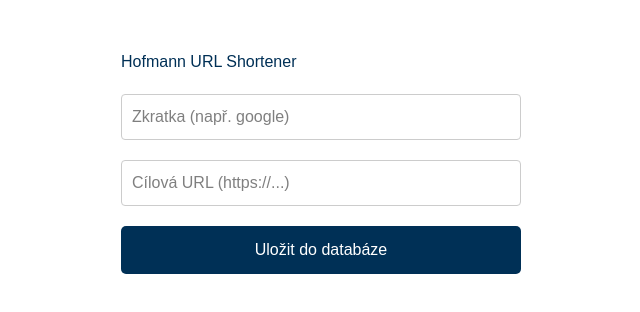
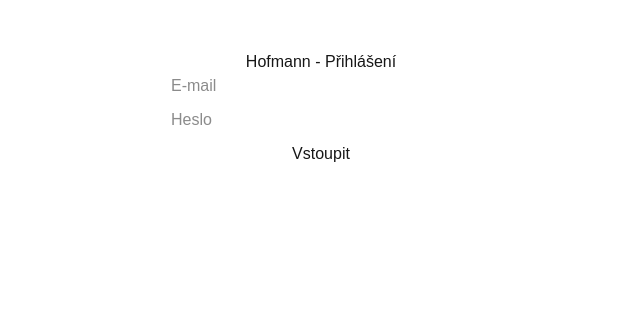
Before and after one commit to hofmann-dev-michal/url-shortener, a Next.js app: page / in a window 1280 px wide. Shown: the top 312 px of the page, without its empty margins (319-959 px from the left). Built offline with nearby package versions, Linux system fonts and the light colour scheme; no server answers.

Commit message:
Zprovozneni login systemu a ceske nazvy

```diff
--- a/app/[slug]/page.tsx
+++ b/app/[slug]/page.tsx
@@ -1,33 +1,25 @@
-import { createClient } from '@supabase/supabase-js';
-import { redirect } from 'next/navigation';
+import { createClient } from '@supabase/supabase-js'
+import { redirect } from 'next/navigation'
 
-const supabase = createClient(
-  process.env.NEXT_PUBLIC_SUPABASE_URL!,
-  process.env.NEXT_PUBLIC_SUPABASE_ANON_KEY!
-);
+const supabaseUrl = process.env.NEXT_PUBLIC_SUPABASE_URL || ''
+const supabaseAnonKey = process.env.NEXT_PUBLIC_SUPABASE_ANON_KEY || ''
+const supabase = createClient(supabaseUrl, supabaseAnonKey)
 
 export default async function RedirectPage({ params }: { params: { slug: string } }) {
-  // 1. Získáme tu zkratku z adresy (např. 'google')
-  const { slug } = await params;
+  const { data } = await supabase
+    .from('tab_zkracovace')
+    .select('cilova_url')
+    .eq('zkratka', params.slug)
+    .single()
 
-  // 2. Zeptáme se databáze: "Máš tu někoho s tímhle jménem?"
-  const { data, error } = await supabase
-    .from('links')
-    .select('url')
-    .eq('slug', slug)
-    .single();
-
-  // 3. Pokud ho najdeme, pošleme ho na cílovou URL
-  if (data && data.url) {
-    redirect(data.url);
+  if (data?.cilova_url) {
+    redirect(data.cilova_url)
   }
 
-  // 4. Pokud ho nenajdeme, ukážeme chybu
   return (
-    <div style={{ padding: '50px', textAlign: 'center', fontFamily: 'sans-serif' }}>
-      <h1>404 - Odkaz nenalezen</h1>
-      <p>Litujeme, ale zkratka <strong>{slug}</strong> v naší databázi neexistuje.</p>
-      <a href="/" style={{ color: '#003056' }}>Vytvořit nový odkaz</a>
+    <div style={{ textAlign: 'center', marginTop: '100px', fontFamily: 'sans-serif' }}>
+      <h1>404 - Nenalezeno</h1>
+      <p>Zkratka <strong>{params.slug}</strong> neexistuje.</p>
     </div>
-  );
+  )
 }
--- a/app/page.tsx
+++ b/app/page.tsx
@@ -1,79 +1,88 @@
-'use client';
+'use client'
 
-import { useState } from 'react';
-import { createClient } from '@supabase/supabase-js';
+import { useState, useEffect } from 'react'
+import { createClient } from '@supabase/supabase-js'
 
-const supabase = createClient(
-  process.env.NEXT_PUBLIC_SUPABASE_URL || '',
-  process.env.NEXT_PUBLIC_SUPABASE_ANON_KEY || ''
-);
+// Propojení přímo zde - žádné složité importy
+const supabaseUrl = process.env.NEXT_PUBLIC_SUPABASE_URL || ''
+const supabaseAnonKey = process.env.NEXT_PUBLIC_SUPABASE_ANON_KEY || ''
+const supabase = createClient(supabaseUrl, supabaseAnonKey)
 
 export default function Home() {
-  const [slug, setSlug] = useState('');
-  const [url, setUrl] = useState('');
-  const [status, setStatus] = useState('');
+  const [url, setUrl] = useState('')
+  const [slug, setSlug] = useState('')
+  const [message, setMessage] = useState('')
+  const [user, setUser] = useState<any>(null)
+  const [email, setEmail] = useState('')
+  const [password, setPassword] = useState('')
 
-  const handleSave = async () => {
-    // 1. KONTROLA: Reaguje tlačítko?
-    console.log('Tlačítko stisknuto');
-    setStatus('Zkouším se spojit s databází...');
+  useEffect(() => {
+    const checkUser = async () => {
+      const { data: { user } } = await supabase.auth.getUser()
+      setUser(user)
+    }
+    checkUser()
+  }, [])
 
-    if (!slug || !url) {
-      alert('Vyplň obě políčka!');
-      return;
+  const handleLogin = async (e: React.FormEvent) => {
+    e.preventDefault()
+    const { error } = await supabase.auth.signInWithPassword({ email, password })
+    if (error) setMessage('Chyba: ' + error.message)
+    else window.location.reload()
+  }
+
+  const handleLogout = async () => {
+    await supabase.auth.signOut()
+    window.location.reload()
+  }
+
+  const handleSubmit = async (e: React.FormEvent) => {
+    e.preventDefault()
+    setMessage('Pracuji na tom...')
+
+    const { error } = await supabase
+      .from('tab_zkracovace') // Tvůj nový název
+      .insert([{
+        cilova_url: url,      // Tvůj nový název
+        zkratka: slug         // Tvůj nový název
+      }])
+
+    if (error) {
+      setMessage('Chyba: ' + error.message)
+    } else {
+      setMessage(`Hotovo! Odkaz je: click.hofmann-personal.cz/${slug}`)
+      setUrl('')
+      setSlug('')
     }
+  }
 
-    try {
-      const { data, error } = await supabase
-        .from('links')
-        .insert([{ slug, url }])
-        .select();
-
-      // 2. KONTROLA: Co odpovědělo Supabase?
-      if (error) {
-        console.error('Chyba ze Supabase:', error);
-        setStatus('Chyba: ' + error.message);
-        alert('Chyba z databáze: ' + error.message);
-      } else {
-        console.log('Úspěch:', data);
-        setStatus('✅ Uloženo do databáze!');
-        alert('Hurá! Uloženo.');
-        setSlug('');
-        setUrl('');
-      }
-    } catch (err) {
-      console.error('Totální selhání:', err);
-      alert('Něco se rozbilo v kódu, koukni do konzole (F12)');
-    }
-  };
+  if (!user) {
+    return (
+      <main style={{ padding: '50px', textAlign: 'center', fontFamily: 'sans-serif' }}>
+        <h1>Hofmann - Přihlášení</h1>
+        <form onSubmit={handleLogin} style={{ display: 'flex', flexDirection: 'column', gap: '10px', maxWidth: '300px', margin: '0 auto' }}>
+          <input type="email" placeholder="E-mail" value={email} onChange={(e) => setEmail(e.target.value)} required />
+          <input type="password" placeholder="Heslo" value={password} onChange={(e) => setPassword(e.target.value)} required />
+          <button type="submit">Vstoupit</button>
+        </form>
+        {message && <p>{message}</p>}
+      </main>
+    )
+  }
 
   return (
-    <main style={{ padding: '50px', fontFamily: 'sans-serif', maxWidth: '500px', margin: '0 auto' }}>
-      <h1 style={{ color: '#003056' }}>Hofmann URL Shortener</h1>
+    <main style={{ padding: '50px', fontFamily: 'sans-serif' }}>
+      <div style={{ display: 'flex', justifyContent: 'space-between' }}>
+        <h1>Hofmann Zkracovač</h1>
+        <button onClick={handleLogout}>Odhlásit se ({user.email})</button>
+      </div>
 
-      <div style={{ display: 'flex', flexDirection: 'column', gap: '20px', marginTop: '20px' }}>
-        <input
-          type="text"
-          value={slug}
-          onChange={(e) => setSlug(e.target.value)}
-          placeholder="Zkratka (např. google)"
-          style={{ padding: '10px', borderRadius: '4px', border: '1px solid #ccc', color: 'black' }}
-        />
-        <input
-          type="text"
-          value={url}
-          onChange={(e) => setUrl(e.target.value)}
-          placeholder="Cílová URL (https://...)"
-          style={{ padding: '10px', borderRadius: '4px', border: '1px solid #ccc', color: 'black' }}
-        />
-        <button
-          onClick={handleSave}
-          style={{ padding: '12px', backgroundColor: '#003056', color: 'white', border: 'none', borderRadius: '5px', cursor: 'pointer' }}
-        >
-          Uložit do databáze
-        </button>
-        <p style={{ marginTop: '10px', fontWeight: 'bold' }}>{status}</p>
-      </div>
+      <form onSubmit={handleSubmit} style={{ display: 'flex', flexDirection: 'column', gap: '20px', maxWidth: '400px', marginTop: '30px' }}>
+        <input type="url" placeholder="Dlouhá URL" value={url} onChange={(e) => setUrl(e.target.value)} required />
+        <input type="text" placeholder="Zkratka" value={slug} onChange={(e) => setSlug(e.target.value)} required />
+        <button type="submit">Vytvořit</button>
+      </form>
+      {message && <p>{message}</p>}
     </main>
-  );
+  )
 }
```
